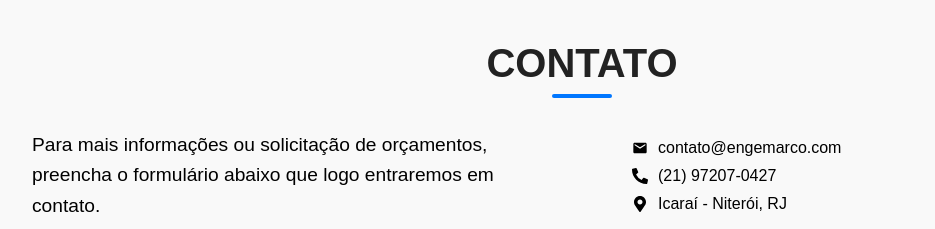
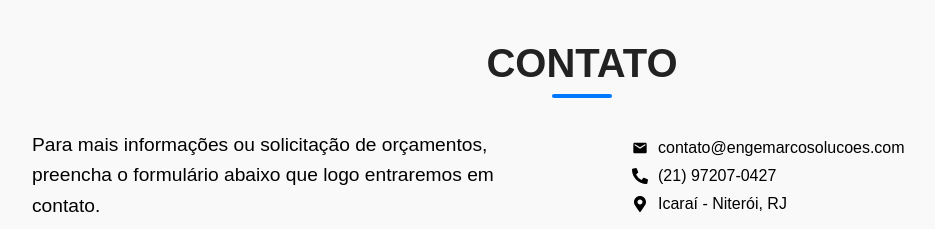
Before and after one commit to NanoThecnolog/engemarco-frontend, a Next.js app: page / in a window 1280 px wide. Shown: the part 5340-5569 px from the top of the page, without its empty margins (58-993 px from the left). Built offline with nearby package versions, Linux system fonts and the light colour scheme.

Commit message:
Altera email na variavel contact

```diff
--- a/src/common/variables/contact.ts
+++ b/src/common/variables/contact.ts
@@ -1,5 +1,5 @@
 export const contact = {
-    email: 'contato@engemarco.com',
+    email: 'contato@engemarcosolucoes.com',
     phone: '(21) 97207-0427',
     address: 'Icaraí - Niterói, RJ',
     mapAddress: 'https://www.google.com/maps/embed?pb=!1m18!1m12!1m3!1d3679.395979421992!2d-43.105115124695376!3d-22.90457873856067!2m3!1f0!2f0!3f0!3m2!1i1024!2i768!4f13.1!3m3!1m2!1s0x9983a729f4f265%3A0x72e57c3e5fb84e51!2sRua%20Coronel%20Moreira%20C%C3%A9sar%20-%20Icara%C3%AD%2C%20Niter%C3%B3i%20-%20RJ!5e0!3m2!1spt-BR!2sbr!4v1726169876543!5m2!1spt-BR!2sbr<iframe src="https://www.google.com/maps/embed?pb=!1m18!1m12!1m3!1d1489.8828082941861!2d-43.10890244626754!3d-22.901382544525614!2m3!1f0!2f0!3f0!3m2!1i1024!2i768!4f13.1!3m3!1m2!1s0x9983e57a811495%3A0xdb1a120d231887ae!2sAv.%20Roberto%20Silveira%2C%20111%20-%20Icara%C3%AD%2C%20Niter%C3%B3i%20-%20RJ%2C%2024230-150!5e0!3m2!1spt-BR!2sbr!4v1757703543575!5m2!1spt-BR!2sbr',
```
